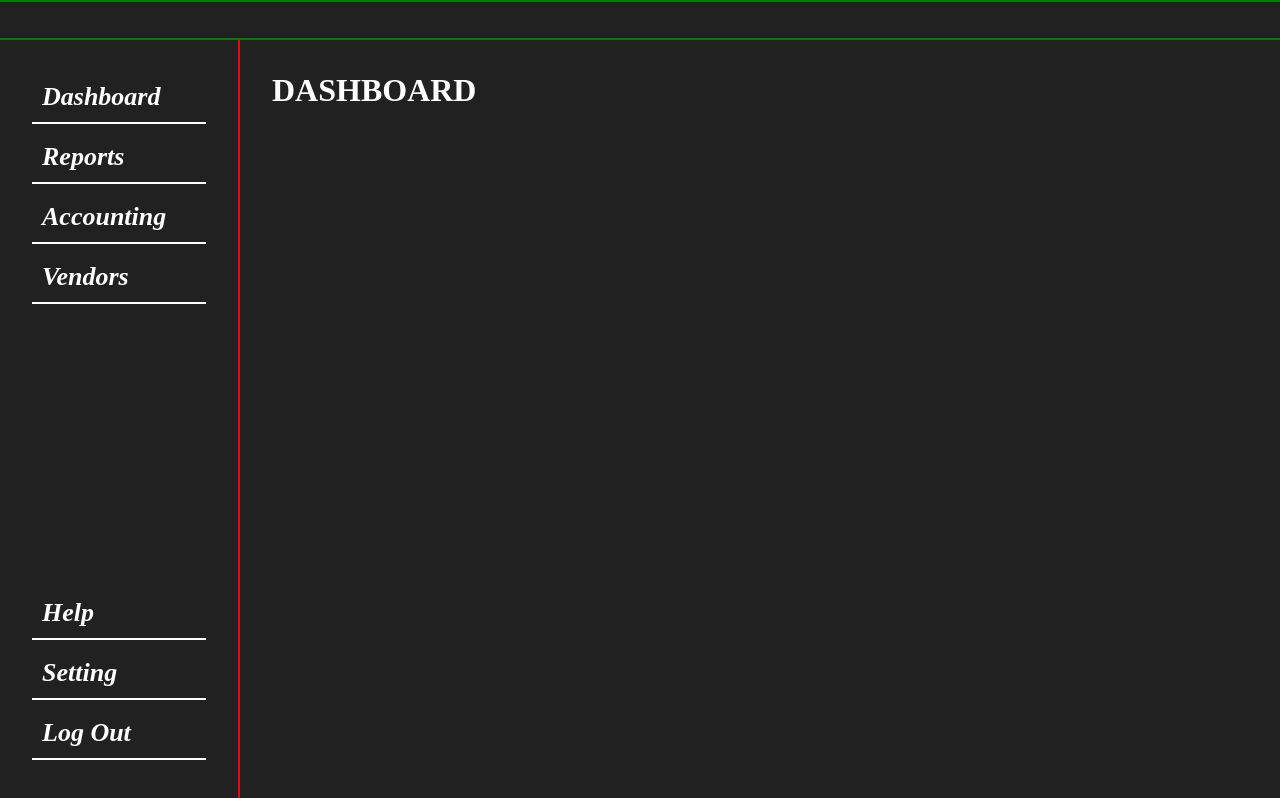
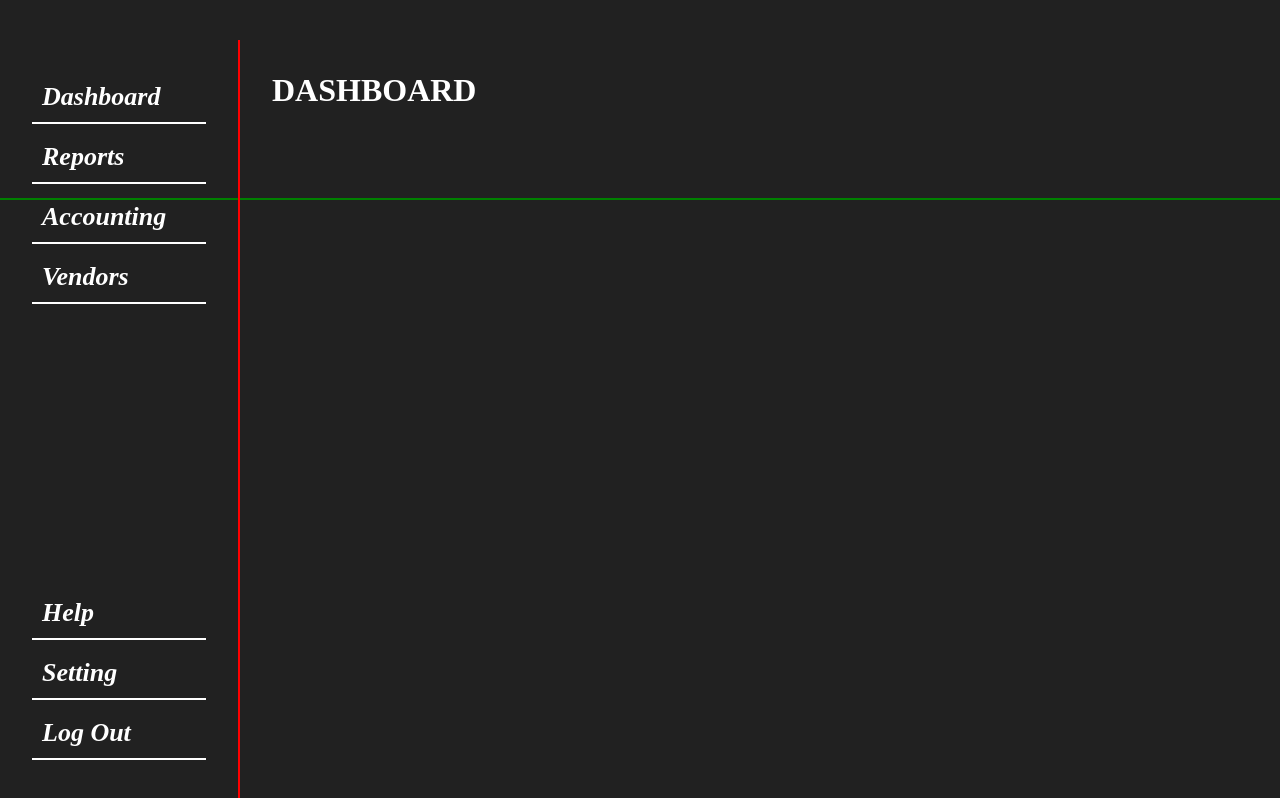
Before and after one commit to Correa95/Accounting-Software, a React app in the folder frontend/: page / in a window 1280 px wide. Built offline with nearby package versions, Linux system fonts and the light colour scheme; the HTML template or start-up script is replaced by a standard one.

Commit message:
styling the navivation

```diff
--- a/frontend/src/components/NavBar.css
+++ b/frontend/src/components/NavBar.css
@@ -1,4 +1,5 @@
 .navBarContainer {
-  width: 100vw;
+  /* width: 100vw; */
+  height: 200px;
   border-bottom: 2px solid green;
 }
```
